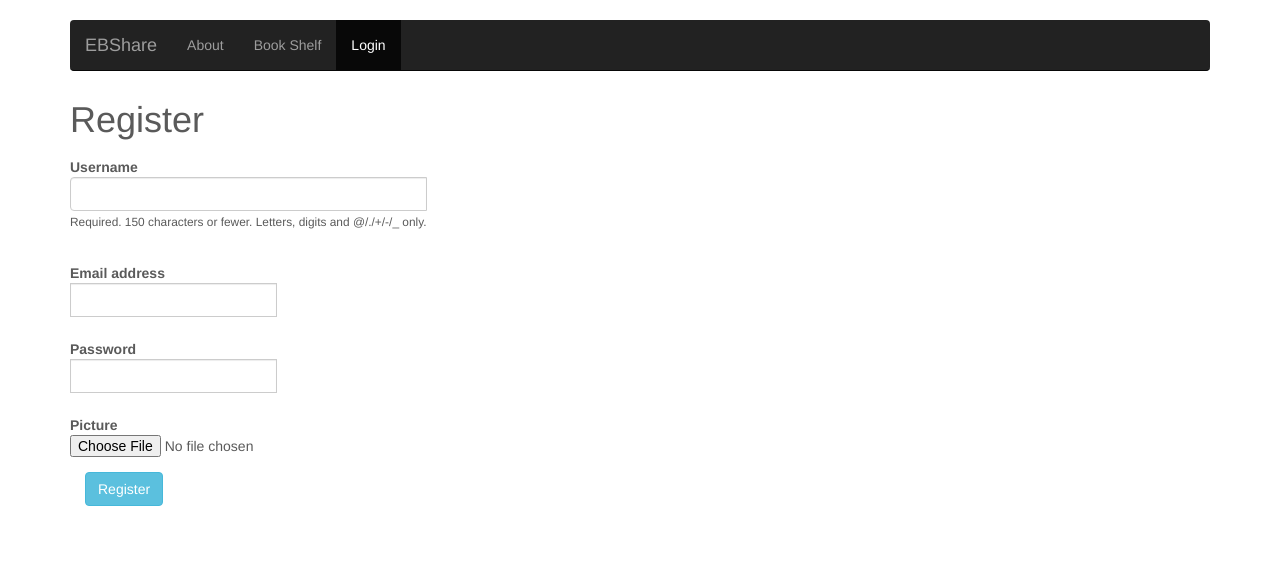
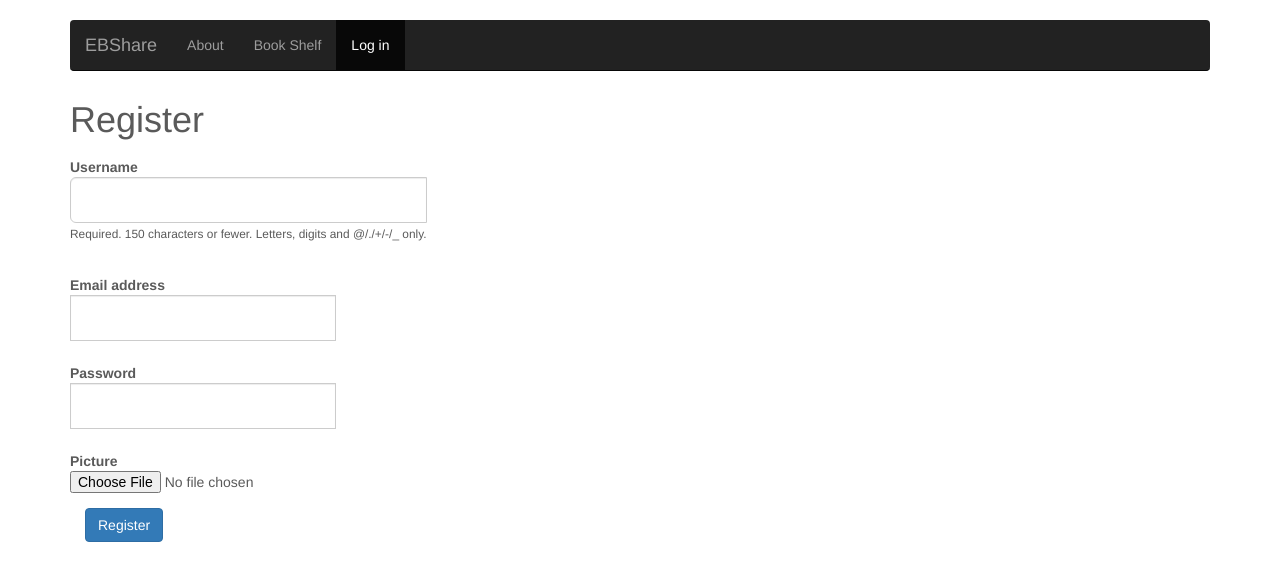
Before and after one commit to samd-a/ebshare3.0, a Django app: page /userAuth/register/ in a window 1280 px wide. Shown: the top 581 px of the page. Run offline with Django 3.2, Linux system fonts and the light colour scheme; some libraries are stand-ins or nearby versions.

Commit message:
minor fix to nav bar and register form

```diff
--- a/ebshare/templates/ebshare/index.html
+++ b/ebshare/templates/ebshare/index.html
@@ -62,7 +62,7 @@
                   </ul>
                 </li>
                 {% else %}
-                <li class="active"><a href={% url "userAuth.views.user_login" %}>Login</a></li>
+                <li class="active"><a href={% url "userAuth.views.user_login" %}>Log in</a></li>
                 {% endif %}
               </ul>
             </div>
--- a/userAuth/templates/userAuth/register.html
+++ b/userAuth/templates/userAuth/register.html
@@ -9,7 +9,6 @@
     {% if registered %}
     <strong>Thank you for registering!</strong>
     {% else %}
-        <div class="row-lg-12">
             <div class="col-lg-12">
                     <!-- Line below is a cool hack to CSS the fields of Django's forms
                     make sure to install django-widget-tweaks and add 'widget_tweaks' to your INSTALLED_APPS -->
@@ -17,22 +16,23 @@
                     <form class="form-horizontal" action={% url "userAuth.views.register" %} enctype="multipart/form-data" id=
                     "user_form" method="post" name="user_form" role="form">
                         {% csrf_token %}
-                        <fieldset>
                             {% for field in user_form %}
                                 {% if field.errors %}
                                     <div class="control-group error">
                                         <label class="control-label">{{ field.label }}</label>
+                                        <div class="col-sm-10">
                                             <div class="input-group">{{ field }}
                                                 <span class="help-inline">
                                                     {% for error in  field.errors %}{{ error }}{% endfor %}
                                                 </span>
                                             </div>
+                                        </div>
                                     </div>
                                 {% else %}
                                     <div class="form-group">
                                         <label class="control-label">{{ field.label }}</label>
                                         <div class="input-group">
-                                            {{ field|attr:"class:form-control" }}
+                                            {{ field|attr:"class:form-control input-lg" }}
                                             {% if field.help_text %}
                                                 <p class="help-inline"><small>{{ field.help_text }}</small></p>
                                             {% endif %}
@@ -63,11 +63,9 @@
                                     </div>
                                 {% endif %}
                             {% endfor %}
-                        </fieldset>
-                        <input class="btn btn-info" id="submit" name="submit" type="submit" value="Register">
+                        <input class="btn btn-primary btn-default" id="submit" name="submit" type="submit" value="Register">
                     </form>
             </div>
     {% endif %}
-    </div>
 </div>
 {% endblock %}
```
Also changed, not shown: db.sqlite3.
